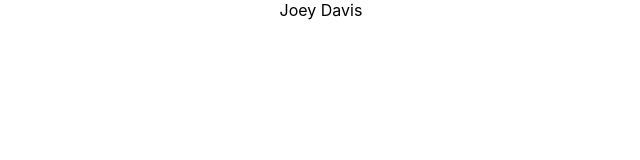
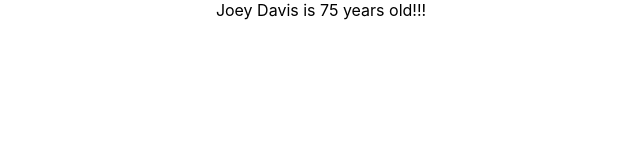
Before and after one commit to zdrakewk/react-lifecycle-methods, a React (Create React App) app: page / in a window 1280 px wide. Shown: the top 160 px of the page, without its empty margins (319-959 px from the left). Built offline with nearby package versions, Linux system fonts and the light colour scheme.

Commit message:
Add info to state

```diff
--- a/src/App.js
+++ b/src/App.js
@@ -12,7 +12,7 @@ class App extends Component {
   render() {
     return (
       <div className="App">
-        <Name name={this.state.name} />
+        <Name firstName={this.state.name} />
       </div>
     );
   }
--- a/src/name.js
+++ b/src/name.js
@@ -3,13 +3,13 @@ import React, { Component } from 'react';
 class Name extends Component {
   static getDerivedStateFromProps(props){
     // debugger
-   return {name: `${props.name} Davis` }
+   return {name: `${props.firstName} Davis`, age: 75 }
   }
 
   render() {
     return (
       <div>
-        {this.state.name}
+        {this.state.name} is {this.state.age} years old!!!
       </div>
     );
   }
```
